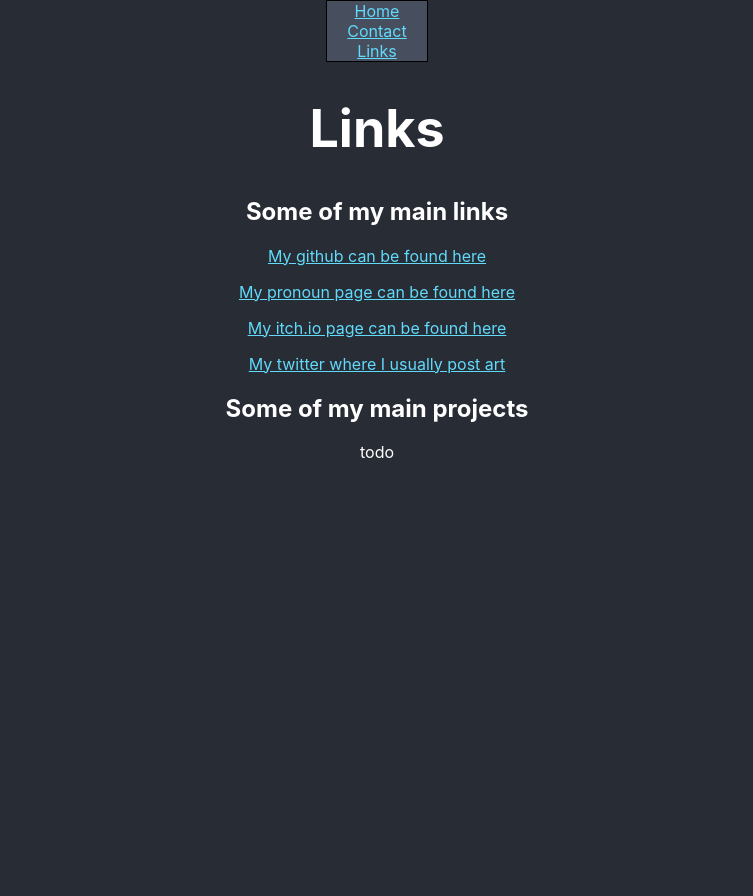
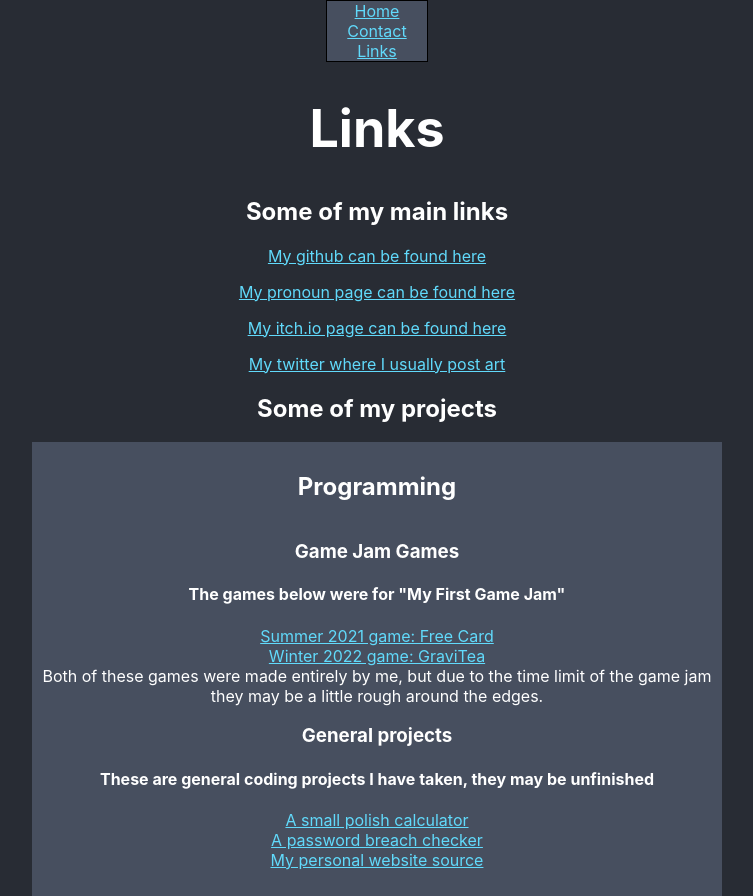
Before and after one commit to wrac4242/wrac4242.github.io, a React (Create React App) app: page /#/links in a window 1280 px wide. Shown: the whole page, without its empty margins (263-1016 px from the left). Before the commit the page ends 800 px from the top, so only its background shows below. Built offline with nearby package versions, Linux system fonts and the light colour scheme.

Commit message:
add programming

```diff
--- a/src/App.css
+++ b/src/App.css
@@ -40,3 +40,17 @@ a:hover {
   color: #61dafb;
   padding-inline-start: 0;
 }
+
+.Boxed {
+  display: flex;
+  flex-direction: column;
+  align-items: center;
+  justify-content: center;
+  text-align: center;
+  vertical-align: top;
+  border: 0;
+  margin: 0;
+  padding : 10px;
+  height: 100%;
+  background-color: #474f5f;
+}
--- a/src/Links.tsx
+++ b/src/Links.tsx
@@ -25,9 +25,33 @@ class Links extends React.Component {
 							<a href="https://twitter.com/WRAC4242">My twitter where I usually post art</a>
 						</p>
 					</div>
-					<h2>Some of my main projects</h2>
+					<h2>Some of my projects</h2>
 					<div>
-						<p>todo</p>
+						<div className="Boxed">
+							<h2>Programming</h2>
+							<div>
+								<h3>Game Jam Games</h3>
+								<p>
+									<h4>The games below were for "My First Game Jam"</h4>
+									<a href="https://wrac4242.itch.io/free-card">Summer 2021 game: Free Card</a>
+									<br></br>
+									<a href="https://wrac4242.itch.io/gravi-tea">Winter 2022 game: GraviTea</a>
+									<br></br>
+									Both of these games were made entirely by me, but due to the time limit of the game jam
+									<br></br>
+									they may be a little rough around the edges.
+								</p>
+								<h3>General projects</h3>
+								<p>
+									<h4>These are general coding projects I have taken, they may be unfinished</h4>
+									<a href="https://github.com/wrac4242/polish-calculator">A small polish calculator</a>
+									<br></br>
+									<a href="https://github.com/wrac4242/password_breach_checker">A password breach checker</a>
+									<br></br>
+									<a href="https://github.com/wrac4242/wrac4242.github.io">My personal website source</a>
+								</p>
+							</div>
+						</div>
 					</div>
 				</main>
 			</div>
```
